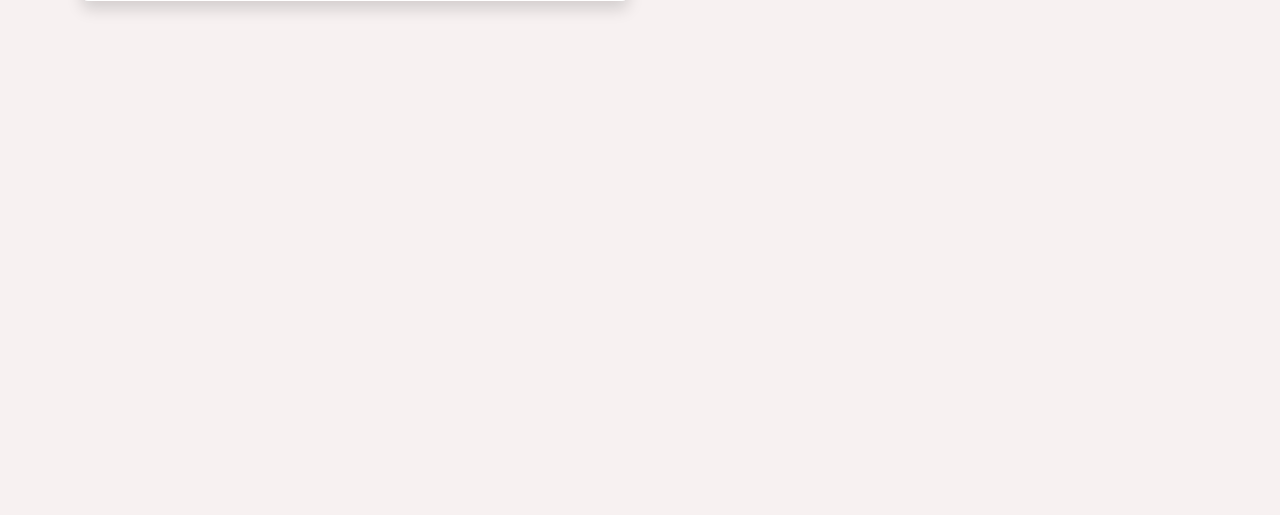
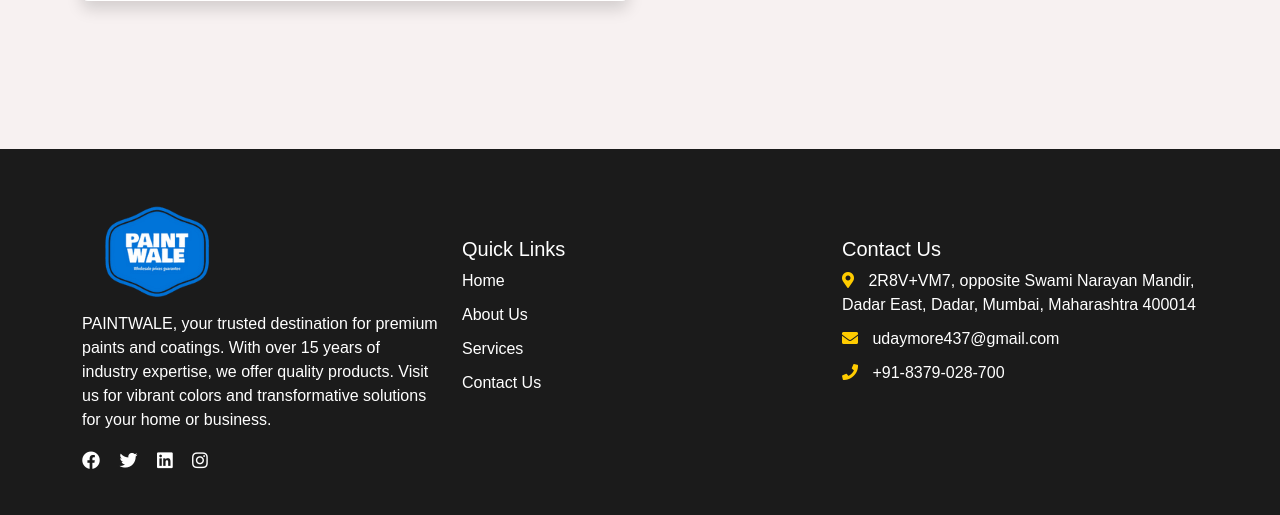
Before and after one commit to Uday16102000/PaintwaleApp, a Django app: page /paint/about/ in a window 1280 px wide. Shown: the part 597-1112 px from the top of the page. Before the commit the page ends 609 px from the top, so only its background shows below. Run offline with Django 4.2, Linux system fonts and the light colour scheme; some libraries are stand-ins or nearby versions.

Commit message:
Feat: Completed Basic structure of website

```diff
--- a/paintwaleapp/static/paintwaleapp/contact.css
+++ b/paintwaleapp/static/paintwaleapp/contact.css
@@ -96,7 +96,7 @@ input[type="text"],
 [type="email"],
 select,
 textarea {
-  background: #e5d9b9;
+  background: #fff7e6;
   border: none;
   border-bottom: solid 2px #474544;
   color: #474544;
@@ -141,6 +141,7 @@ select::-ms-expand {
 
 .subject {
   width: 100%;
+
 }
 
 .telephone {
@@ -250,3 +251,13 @@ textarea {
   font-size: 1.5rem;
   color: black;
 }
+
+#container {
+  margin: 20px auto; /* Center the container if needed */
+  padding: 20px; /* Add some inner spacing */
+  background-color: #fff7e6; /* Soft light gray */
+  border-radius: 10px; /* Add rounded corners (optional) */
+  box-shadow: 0 4px 8px rgba(0, 0, 0, 0.2); /* Shadow effect */
+  max-width: 600px; /* Optional: Set a max width */
+  width: 100%; /* Ensure responsiveness */
+}
--- /dev/null
+++ b/paintwaleapp/static/paintwaleapp/footer.css
@@ -0,0 +1,48 @@
+.footer-section {
+  background-color: #1b1b1b;
+  color: #ffffff;
+  padding: 40px 0;
+}
+
+.footer-logo {
+  max-width: 150px;
+  margin-bottom: 15px;
+}
+
+.footer-links,
+.contact-info {
+  list-style: none;
+  padding: 0;
+  margin: 0;
+}
+
+.footer-links li,
+.contact-info li {
+  margin-bottom: 10px;
+}
+
+.footer-links a {
+  color: #ffffff;
+  text-decoration: none;
+  transition: color 0.3s ease;
+}
+
+.footer-links a:hover {
+  color: #ffcc00;
+}
+
+.contact-info li i {
+  margin-right: 10px;
+  color: #ffcc00;
+}
+
+.social-links a {
+  color: #ffffff;
+  margin-right: 15px;
+  font-size: 18px;
+  transition: color 0.3s ease;
+}
+
+.social-links a:hover {
+  color: #ffcc00;
+}
--- a/paintwaleapp/templates/paintwaleapp/base.html
+++ b/paintwaleapp/templates/paintwaleapp/base.html
@@ -13,6 +13,8 @@
     <link rel="stylesheet" href="{% static 'paintwaleapp/about.css' %}">
     <link rel="stylesheet" href="{% static 'paintwaleapp/home.css' %}">
     <link rel="stylesheet" href="{% static 'paintwaleapp/contact.css' %}">
+    <link rel="stylesheet" href="{% static 'paintwaleapp/footer.css' %}">
+
 
     <link
   rel="stylesheet"
@@ -27,7 +29,10 @@
     <div class="container mt-0" style="max-width:100% ; padding: 0px;">
         {% block content %}{% endblock %}
     </div>
-
-    {% bootstrap_javascript %}
+      {% block footer %}
+      {% if exclude_footer != True %}
+          {% include 'paintwaleapp/footer.html' %}
+      {% endif %}
+  {% endblock %}
 </body>
 </html>
--- /dev/null
+++ b/paintwaleapp/templates/paintwaleapp/footer.html
@@ -0,0 +1,49 @@
+{% load static %}
+
+<section class="footer-section" id="footer">
+  <div class="container">
+    <div class="row">
+      <div class="col-lg-4 mt-3">
+        <img
+          src="{% static 'paintwaleapp/images/paintwale.png' %}"
+          alt="Paint Wale Logo"
+          class="footer-logo"
+        />
+        <p>
+          PAINTWALE, your trusted destination for premium paints and coatings.
+          With over 15 years of industry expertise, we offer quality products.
+          Visit us for vibrant colors and transformative solutions for your home
+          or business.
+        </p>
+        <div class="social-links">
+          <a href="#"><i class="fab fa-facebook"></i></a>
+          <a href="#"><i class="fab fa-twitter"></i></a>
+          <a href="#"><i class="fab fa-linkedin"></i></a>
+          <a href="#"><i class="fab fa-instagram"></i></a>
+        </div>
+      </div>
+
+      <div class="col-lg-4 mt-5">
+        <h5>Quick Links</h5>
+        <ul class="footer-links">
+          <li><a href="{% url 'paintwale:home' %}">Home</a></li>
+          <li><a href="{% url 'paintwale:about' %}">About Us</a></li>
+          <li><a href="{% url 'paintwale:service' %}">Services</a></li>
+          <li><a href="{% url 'paintwale:contact' %}">Contact Us</a></li>
+        </ul>
+      </div>
+
+      <div class="col-lg-4 mt-5">
+        <h5>Contact Us</h5>
+        <ul class="contact-info">
+          <li>
+            <i class="fas fa-map-marker-alt"></i> 2R8V+VM7, opposite Swami
+            Narayan Mandir, Dadar East, Dadar, Mumbai, Maharashtra 400014
+          </li>
+          <li><i class="fas fa-envelope"></i> udaymore437@gmail.com</li>
+          <li><i class="fas fa-phone"></i> +91-8379-028-700</li>
+        </ul>
+      </div>
+    </div>
+  </div>
+</section>
--- a/paintwaleapp/views.py
+++ b/paintwaleapp/views.py
@@ -49,10 +49,10 @@ def index(request):
     return HttpResponse("Hello, world. You're at the paintwale index.")
 
 def home(request):
-    return render(request, 'paintwaleapp/home.html', {'service_data': service_data,'service_type':service_type})
+    return render(request, 'paintwaleapp/home.html', {'service_data': service_data,'service_type':service_type,'exclude_footer': True})
 
 def about(request):
-    return render(request, 'paintwaleapp/about.html')
+    return render(request, 'paintwaleapp/about.html',{'exclude_footer': False})
 def service(request):
 
     return render(request, 'paintwaleapp/services.html', {'service_data': service_data})
```
Also changed, not shown: paintwale/settings.py (+9 -0 lines), paintwaleapp/templates/paintwaleapp/home.html (+9 -13 lines).
